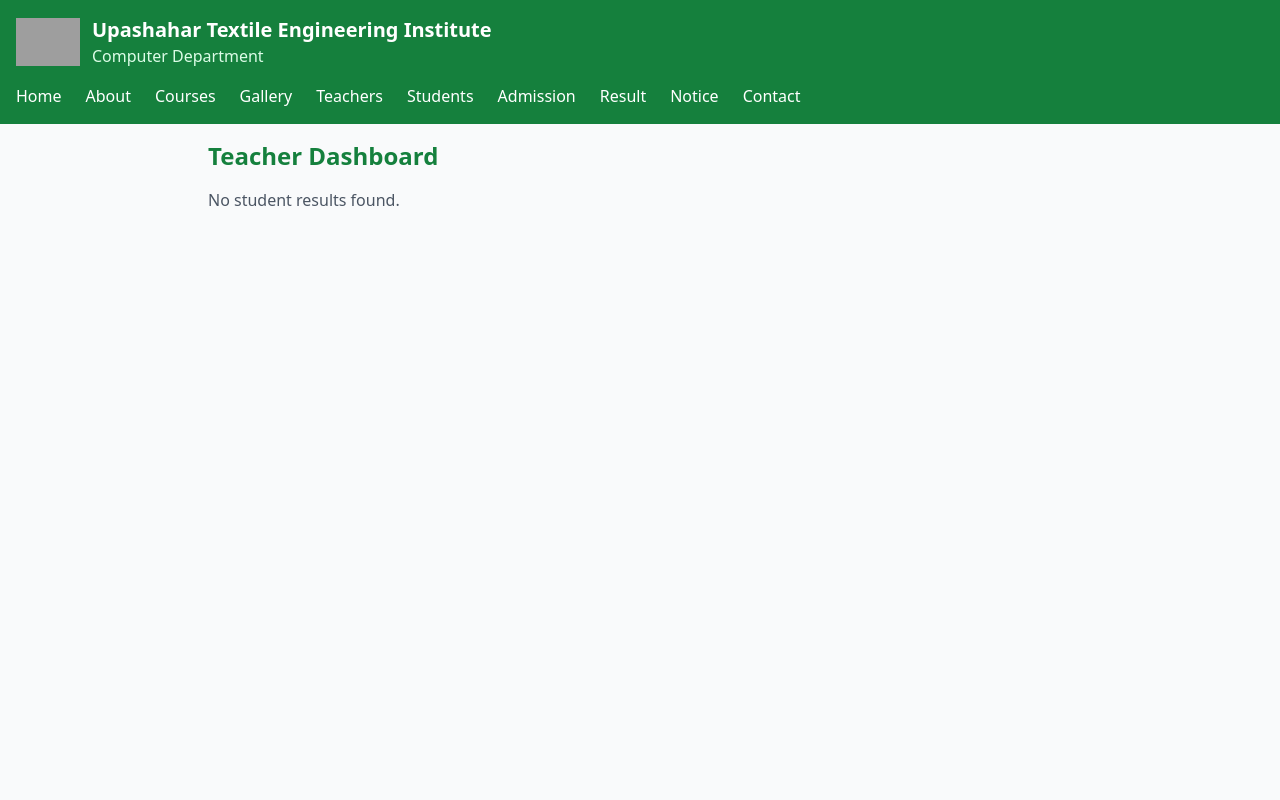
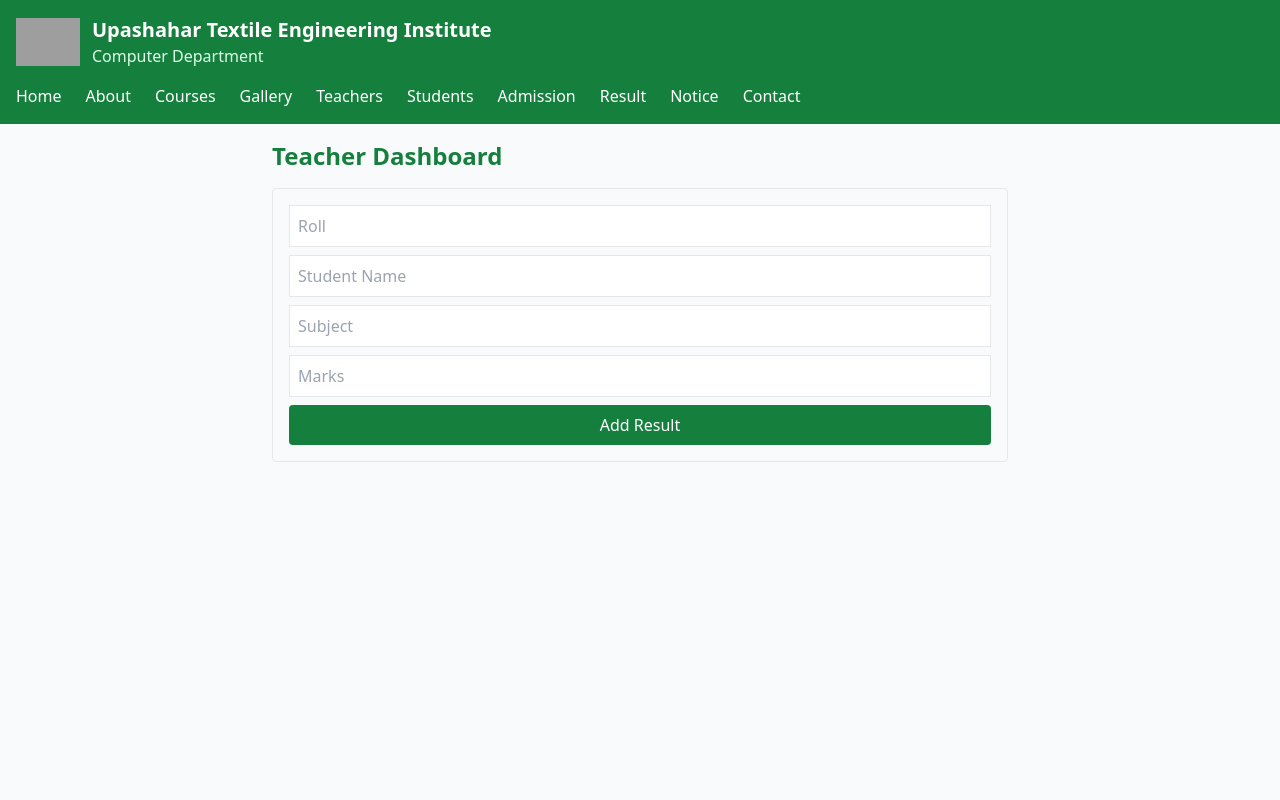
Before and after one commit to Mijanurrmiraj/utei.cst, a Next.js app: page /teacher/dashboard in a window 1280 px wide. Shown: the top 800 px of the page. Built offline with nearby package versions, Linux system fonts and the light colour scheme; grey boxes are pictures that could not be loaded.

Commit message:
Update page.js

```diff
--- a/app/teacher/dashboard/page.js
+++ b/app/teacher/dashboard/page.js
@@ -2,69 +2,131 @@
 import { useEffect, useState } from "react";
 
 export default function TeacherDashboard() {
+  const [roll, setRoll] = useState("");
+  const [name, setName] = useState("");
+  const [subject, setSubject] = useState("");
+  const [marks, setMarks] = useState("");
   const [results, setResults] = useState([]);
 
+  // Load data safely
   useEffect(() => {
-    try {
-      const data = JSON.parse(localStorage.getItem("results"));
-      if (Array.isArray(data)) {
-        setResults(data);
-      } else {
-        setResults([]);
-      }
-    } catch (err) {
-      console.error("Invalid localStorage data");
-      setResults([]);
-    }
+    const data = JSON.parse(localStorage.getItem("results") || "[]");
+    setResults(Array.isArray(data) ? data : []);
   }, []);
 
-  const saveData = (data) => {
+  const saveResults = (data) => {
     localStorage.setItem("results", JSON.stringify(data));
     setResults([...data]);
   };
 
+  // ✅ ADD RESULT (THIS WAS MISSING PROPERLY)
+  const addResult = () => {
+    if (!roll || !name || !subject || !marks) {
+      alert("সব ফিল্ড পূরণ করো");
+      return;
+    }
+
+    const existing = [...results];
+    const studentIndex = existing.findIndex(
+      (s) => s.roll === roll
+    );
+
+    if (studentIndex !== -1) {
+      // Existing student → add subject
+      existing[studentIndex].subjects.push({
+        subject,
+        marks,
+      });
+    } else {
+      // New student
+      existing.push({
+        roll,
+        name,
+        subjects: [{ subject, marks }],
+      });
+    }
+
+    saveResults(existing);
+
+    // Clear inputs
+    setSubject("");
+    setMarks("");
+  };
+
   const deleteSubject = (roll, index) => {
     const updated = results.map((r) => {
-      if (r.roll === roll && Array.isArray(r.subjects)) {
+      if (r.roll === roll) {
         r.subjects.splice(index, 1);
       }
       return r;
     });
-    saveData(updated);
+    saveResults(updated);
   };
 
   return (
-    <div className="p-4 max-w-4xl mx-auto">
+    <div className="p-4 max-w-3xl mx-auto">
       <h1 className="text-2xl font-bold text-green-700 mb-4">
         Teacher Dashboard
       </h1>
 
-      {results.length === 0 && (
-        <p className="text-gray-600">
-          No student results found.
-        </p>
-      )}
+      {/* ADD FORM */}
+      <div className="border p-4 rounded mb-6">
+        <input
+          placeholder="Roll"
+          value={roll}
+          onChange={(e) => setRoll(e.target.value)}
+          className="border p-2 w-full mb-2"
+        />
 
-      {results.map((student, si) => (
-        <div key={si} className="border p-4 mb-4 rounded">
+        <input
+          placeholder="Student Name"
+          value={name}
+          onChange={(e) => setName(e.target.value)}
+          className="border p-2 w-full mb-2"
+        />
+
+        <input
+          placeholder="Subject"
+          value={subject}
+          onChange={(e) => setSubject(e.target.value)}
+          className="border p-2 w-full mb-2"
+        />
+
+        <input
+          placeholder="Marks"
+          value={marks}
+          onChange={(e) => setMarks(e.target.value)}
+          className="border p-2 w-full mb-2"
+        />
+
+        <button
+          onClick={addResult}
+          className="bg-green-700 text-white px-4 py-2 rounded w-full"
+        >
+          Add Result
+        </button>
+      </div>
+
+      {/* RESULT LIST */}
+      {results.map((student, i) => (
+        <div key={i} className="border p-4 mb-4 rounded">
           <h2 className="font-semibold mb-2">
-            Roll: {student.roll} | Name: {student.name}
+            Roll: {student.roll} | {student.name}
           </h2>
 
-          {Array.isArray(student.subjects) &&
-            student.subjects.map((s, i) => (
+          {student.subjects.map((s, idx) => (
             <div
-                key={i}
-                className="flex justify-between border-b py-2"
+              key={idx}
+              className="flex justify-between border-b py-1"
             >
               <span>
                 {s.subject} — {s.marks}
               </span>
               <button
                 onClick={() =>
-                    deleteSubject(student.roll, i)
+                  deleteSubject(student.roll, idx)
                 }
-                  className="bg-red-600 text-white px-2 py-1 rounded"
+                className="text-red-600"
               >
                 Delete
               </button>
```
Lines whose indentation alone changed are shown as unchanged.
